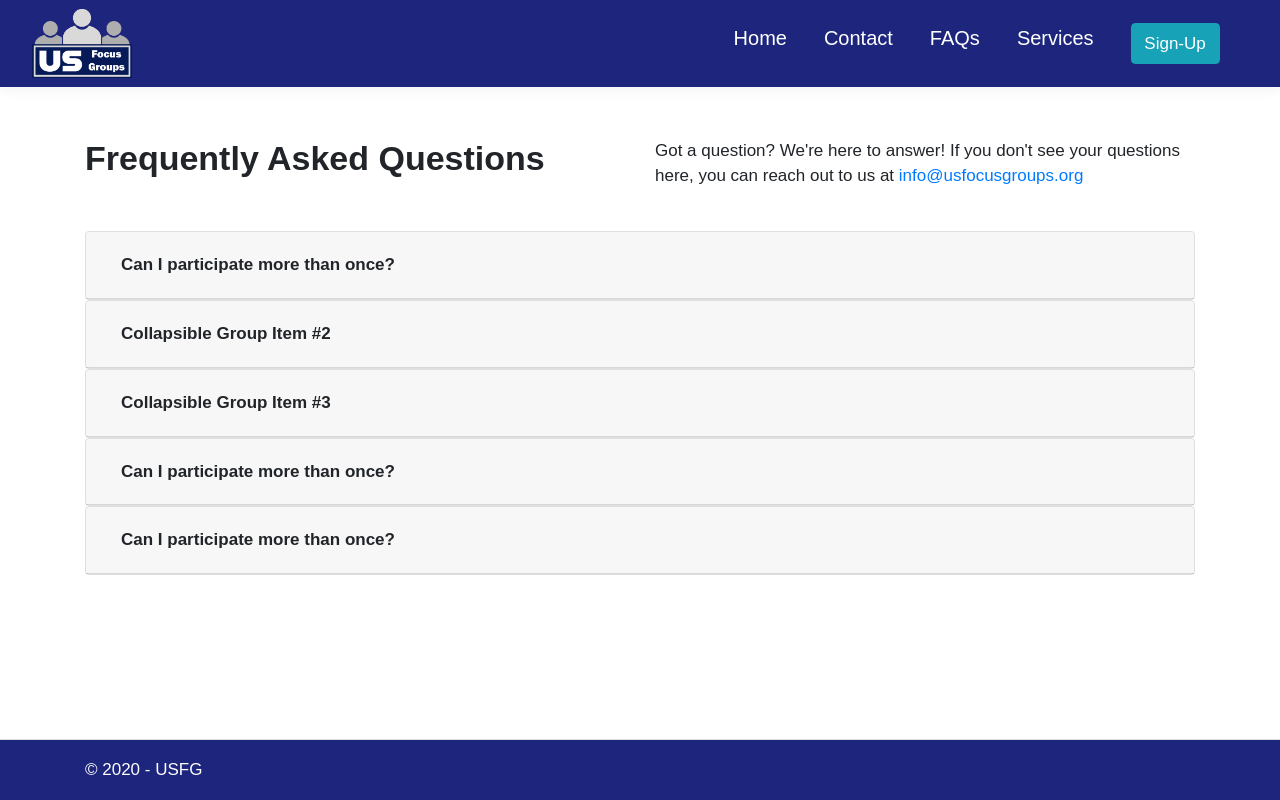
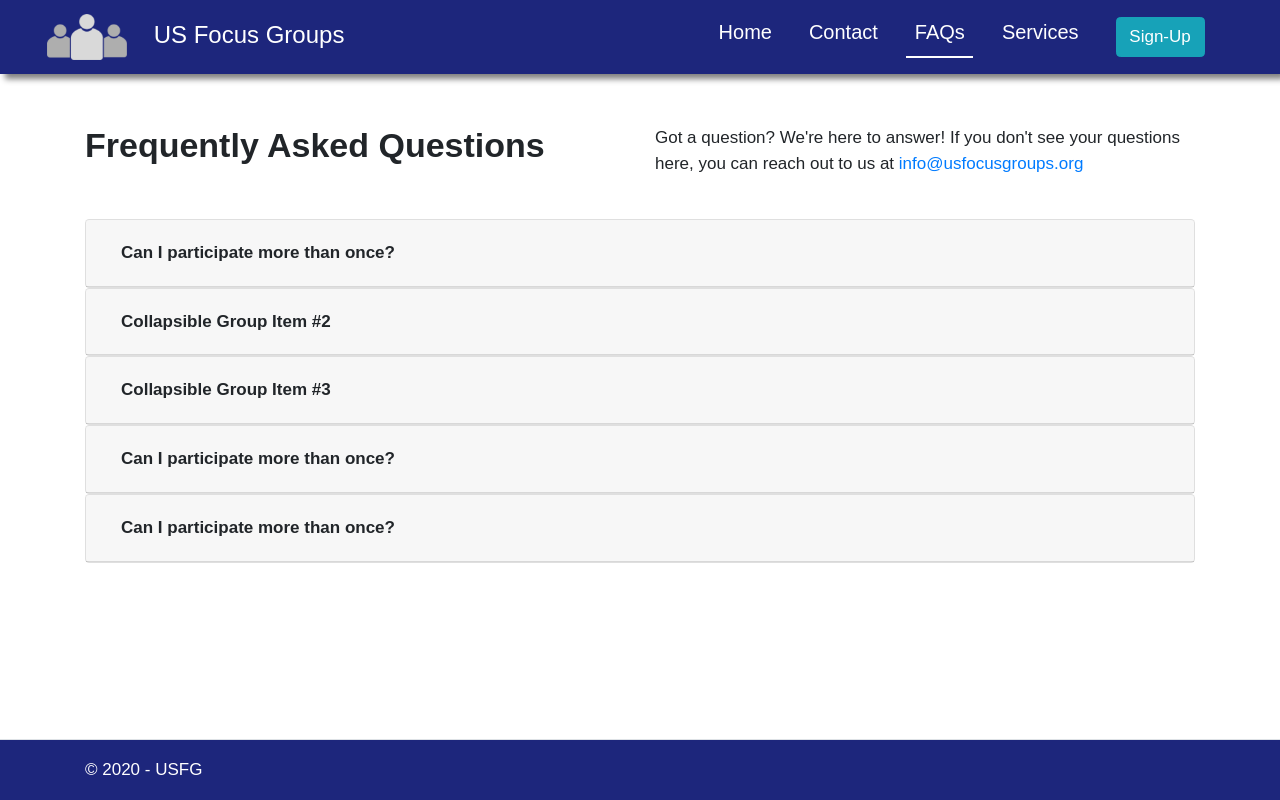
Before and after one commit to Brandt-moreThan4/LAFG---Website, a Django app: page /faqs/ in a window 1280 px wide. Run offline with Django 3.2, Linux system fonts and the light colour scheme; some libraries are stand-ins or nearby versions.

Commit message:
Participant Site looking beautiful

```diff
--- a/LAFG/lafg_site/static/lafg_site/css/site.css
+++ b/LAFG/lafg_site/static/lafg_site/css/site.css
@@ -7,9 +7,10 @@ header {
 }
 
 .nav-link {
-    color: white !important; /*What would be a better color?*/
+    color: white !important;
 }
 
+/* Make text bigger and put some spacing between links  */
 #my-top-nav li{
     margin-right: 20px;
     font-size: 20px;
@@ -18,6 +19,14 @@ header {
 #my-top-nav a:hover{
     color: black !important;
 }
+
+.my-underline {
+    border-bottom: 2px;
+    border-color: white;
+    border-style: none none solid none;
+    /* padding-bottom: 10px; */
+}
+
 
 /* Logo stuff */
 #nav-logo{
@@ -35,7 +44,7 @@ header {
     text-decoration: none;
 }
 
-
+/* ---------------------- */
 
 
 
@@ -45,6 +54,14 @@ html {
     position: relative;
     min-height: 100%;
     font-size: 15px !important;
+}
+
+/*Make text smaller on smaller screens.*/
+
+@media (min-width: 768px) {
+    html {
+        font-size: 17px !important;
+    }
 }
 
 body {
@@ -66,38 +83,14 @@ body {
 
 
 
-.box-shadow {
-    box-shadow: 0 .25rem .75rem rgba(0, 0, 0, .05);
-}
+.my-shadow {
+    box-shadow: 10px 10px 5px grey !important;
+ }
 
-/*Make text smaller on smaller screens.*/
+ .nav-shadow {
+    box-shadow: 5px 5px 6px grey !important;
+ }
 
-@media (min-width: 768px) {
-    html {
-        font-size: 17px !important;
-    }
-}
-
-
-/* #Logo {
-    float: left;
-    margin-right: 125px;
-    margin-left: 100px;
-} */
-
-
-/* #CourtRoom {
-    width: 90%;
-}
-
-
-@media screen and (max-width: 1200px) {
-
-    #CourtRoom {
-        width: 100%;
-    }
-
-} */
 
 
 .heading {
--- a/LAFG/lafg_site/templates/lafg_site/base.html
+++ b/LAFG/lafg_site/templates/lafg_site/base.html
@@ -14,27 +14,26 @@
     <style>
 
 
-
     </style>
 </head>
 
 <body>
-    <header>
-
-        <nav class="navbar navbar-expand-sm navbar-toggleable-sm navbar-dark border-bottom box-shadow mb-3 my-shadow" style="margin:0px !important; border-bottom:0px !important">
+    <header class="sticky-top">
+        <!-- <nav class="navbar navbar-expand-sm navbar-toggleable-sm navbar-dark border-bottom box-shadow mb-3 my-shadow" style="margin:0px !important; border-bottom:0px !important"> -->
+        <nav class="navbar navbar-expand-sm navbar-toggleable-sm navbar-dark nav-shadow" style="">
             <div class="container-fluid">
-                <div>
-                    <a href="{% url 'lafg_site:home' %}">
-                        <img src="{% static 'lafg_site/Images/USFG_Logo.png' %}" alt="logo" style="width: 100px; height: auto;">
+                <!-- <div>
+                    <a class="navbar-brand " href="{% url 'lafg_site:home' %}">
+                        <img id="nav-logo" src="{% static 'lafg_site/Images/USFG_Logo.png' %}" alt="logo" style="">
                     </a>
-                </div>
-                <!-- <div class="container-fluid">
+                </div> -->
+                <div class="container-fluid">
                     <div id="logo-container">
                         <a href="{% url 'lafg_site:home' %}">
                             <img id="nav-logo" src="{% static 'lafg_site/Images/Logo_People.png' %}" alt="logo">
                             US Focus Groups
                         </a>
-                    </div> -->
+                    </div>
                 <button class="navbar-toggler" type="button" data-toggle="collapse" data-target=".navbar-collapse" aria-controls="navbarSupportedContent"
                         aria-expanded="false" aria-label="Toggle navigation">
                     <span class="navbar-toggler-icon"></span>
@@ -42,19 +41,19 @@
                 <div class="navbar-collapse collapse d-sm-inline-flex flex-sm-row-reverse">
                     <ul id="my-top-nav" class="navbar-nav flex-grow-1 navbar-right justify-content-end">
                         <li class="nav-item">
-                            <a class="nav-link" href="{% url 'lafg_site:home' %}">Home</a>
+                            <a class="nav-link {% block nav-home%}{% endblock %}" href="{% url 'lafg_site:home' %}">Home</a>
                         </li>
                         <li class="nav-item">
-                            <a class="nav-link" href="{% url 'lafg_site:contact' %}">Contact</a>
+                            <a class="nav-link {% block nav-contact%}{% endblock %}" href="{% url 'lafg_site:contact' %}">Contact</a>
+                        </li>
+                        <li class="nav-item active">
+                            <a class="nav-link {% block nav-faqs%}{% endblock %}" href="{% url 'lafg_site:faqs' %}">FAQs</a>
                         </li>
                         <li class="nav-item">
-                            <a class="nav-link" href="{% url 'lafg_site:faqs' %}">FAQs</a>
+                            <a class="nav-link {% block nav-services%}{% endblock %}" href="{% url 'lafg_site:services' %}">Services</a>
                         </li>
                         <li class="nav-item">
-                            <a class="nav-link" href="{% url 'lafg_site:services' %}">Services</a>
-                        </li>
-                        <li class="nav-item">
-                            <a class="nav-link" href="{% url 'lafg_site:sign_up' %}">
+                            <a class="nav-link {% block nav-sign-up%}{% endblock %}" href="{% url 'lafg_site:sign_up' %}">
                                 <button type="button" class="btn btn-info">Sign-Up</button>
                             </a>
                         </li>
--- a/LAFG/lafg_site/templates/lafg_site/contact.html
+++ b/LAFG/lafg_site/templates/lafg_site/contact.html
@@ -12,6 +12,7 @@
     </style>
 
     {% block title %}Contact{% endblock %}
+    {% block nav-contact %}my-underline{% endblock %}
 
 
 
--- a/LAFG/lafg_site/templates/lafg_site/faqs.html
+++ b/LAFG/lafg_site/templates/lafg_site/faqs.html
@@ -2,6 +2,8 @@
     {% load static %}
 
     {% block title %}FAQs{% endblock %}
+    {% block nav-faqs %}my-underline{% endblock %}
+
     {% block styles %}
     <style>
         h2 {
@@ -80,14 +82,14 @@
                 </div>
 
                 <div class="card">
-                    <div class="card-header" id="headingOne">
+                    <div class="card-header" id="headingFour">
                       <h5 class="mb-0">
-                        <button class="btn" data-toggle="collapse" data-target="#collapseOne" aria-expanded="false" aria-controls="collapseOne">
+                        <button class="btn" data-toggle="collapse" data-target="#collapseFour" aria-expanded="false" aria-controls="collapseFour">
                           Can I participate more than once?
                         </button>
                       </h5>
                     </div>
-                    <div id="collapseOne" class="collapse" aria-labelledby="headingOne" data-parent="#accordion">
+                    <div id="collapseFour" class="collapse" aria-labelledby="headingFour" data-parent="#accordion">
                       <div class="card-body">
                           Focus groups are commonly thought of as a final tool to use to battle test your case before going to trial. While this is certainly a valuable use of conducting a focus group, there are many other points in the life cycle of your case development that can benefit from focus group.
                       </div>
@@ -96,14 +98,14 @@
 
 
                 <div class="card">
-                    <div class="card-header" id="headingOne">
+                    <div class="card-header" id="headingFive">
                       <h5 class="mb-0">
-                        <button class="btn" data-toggle="collapse" data-target="#collapseOne" aria-expanded="false" aria-controls="collapseOne">
+                        <button class="btn" data-toggle="collapse" data-target="#collapseFive" aria-expanded="false" aria-controls="collapseFive">
                           Can I participate more than once?
                         </button>
                       </h5>
                     </div>
-                    <div id="collapseOne" class="collapse" aria-labelledby="headingOne" data-parent="#accordion">
+                    <div id="collapseFive" class="collapse" aria-labelledby="headingFive" data-parent="#accordion">
                       <div class="card-body">
                           Focus groups are commonly thought of as a final tool to use to battle test your case before going to trial. While this is certainly a valuable use of conducting a focus group, there are many other points in the life cycle of your case development that can benefit from focus group.
                       </div>
--- a/LAFG/lafg_site/templates/lafg_site/index.html
+++ b/LAFG/lafg_site/templates/lafg_site/index.html
@@ -17,9 +17,6 @@
         box-shadow: 5px 5px 5px grey;
      }
 
-     .my-shadow {
-        box-shadow: 10px 10px 5px grey;
-     }
 
 
      /* .main-content {
@@ -66,7 +63,7 @@
 {% endblock %}
 
 {% block title %}Home{% endblock %}
-
+{% block nav-home %}my-underline{% endblock %}
 
 {% block content %}
         <div class="container-fluid">
--- a/LAFG/lafg_site/templates/lafg_site/services.html
+++ b/LAFG/lafg_site/templates/lafg_site/services.html
@@ -8,6 +8,7 @@
 </style>
 
 {% block title %}Services{% endblock %}
+{% block nav-services %}my-underline{% endblock %}
 
 {% block content %}
 <br><br>
--- a/LAFG/lafg_site/templates/lafg_site/sign_up.html
+++ b/LAFG/lafg_site/templates/lafg_site/sign_up.html
@@ -2,6 +2,8 @@
 {% load static %}
 
 {% block title %}Sign-Up{% endblock %}
+{% block nav-sign-up %}my-underline{% endblock %}
+
 {% block styles %}
     <style>
         .sign-up-form ul {
```
Also changed, not shown: LAFG/lafg_site/static/lafg_site/Images/courtRoom2.jpg (deleted).
